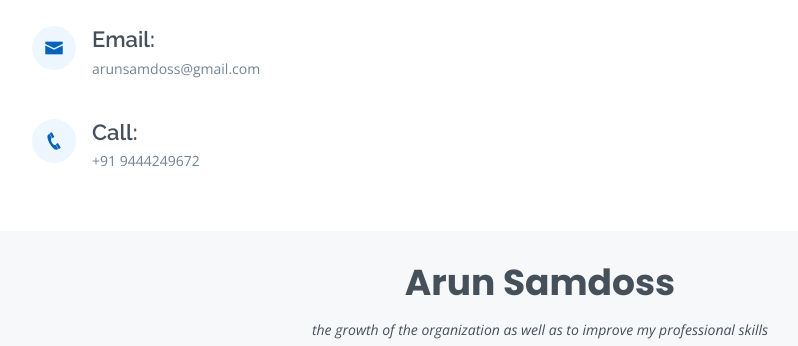
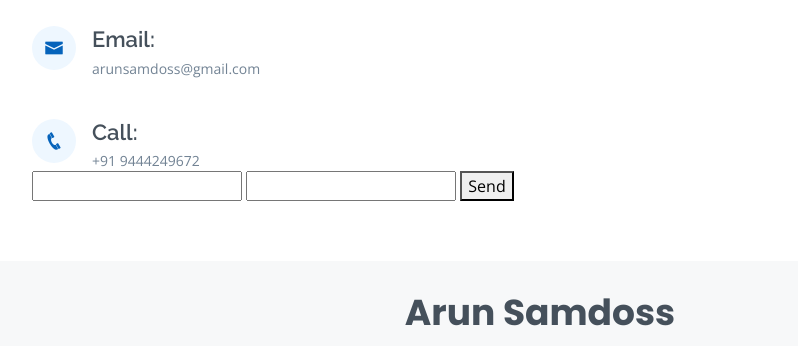
Before and after one commit to saame/myresume, a plain HTML site: page index.html in a window 1280 px wide. Shown: the part 4083-4429 px from the top of the page, without its empty margins (100-898 px from the left). Drawn offline with nearby package versions, Linux system fonts and the light colour scheme.

Commit message:
add form

```diff
--- a/index.html
+++ b/index.html
@@ -253,6 +253,13 @@
           </diV>
 
         </div>
+        <form action="https://formsubmit.co/arunsamdoss@gmail.com" method="POST">
+     <input type="text" name="name" required>
+     <input type="email" name="email" required>
+     <button type="submit">Send</button>
+</form>
+
+
 
       </div>
     </section><!-- End Contact Section -->
```
